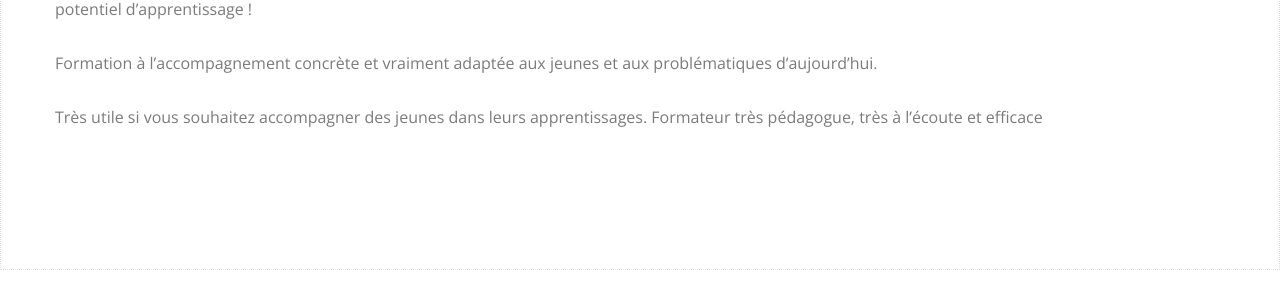
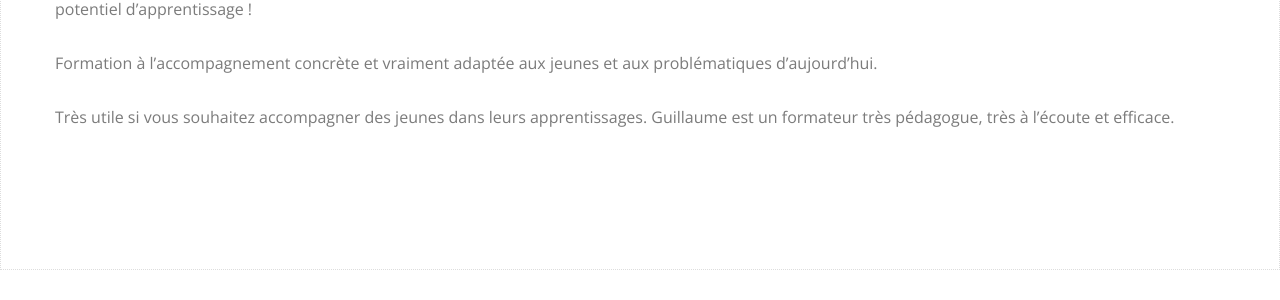
Before and after one commit to midjoule/lifeschool, a Jekyll site: the page built from _posts/2019-06-11-formation-réedukaction-du-29-au-31-juillet-2019-a-vevey.md, in a window 1280 px wide and 1371 px high. Shown: the part 604-904 px from the top of the window. Built offline with Jekyll 4.4.1, drawn with Linux system fonts in a browser that asks for light colours; nearby versions of some CDN libraries; some web fonts are replaced; our own code applies the rules of GitHub Pages for plain Markdown files.

Commit message:
Update Articles “2019-06-11-formation-réedukaction-du-29-au-31-juillet-2019-a-vevey”

```diff
--- a/_posts/2019-06-11-formation-réedukaction-du-29-au-31-juillet-2019-a-vevey.md
+++ b/_posts/2019-06-11-formation-réedukaction-du-29-au-31-juillet-2019-a-vevey.md
@@ -10,16 +10,10 @@ image: /img/announcement.png
 * Vous souhaitez aider vos enfants ?
 * Vous êtes parents, coach scolaire, psychopédagogue, orthophoniste, psychomotricien, consultant pédagogique, enseignant spécialisé... ?
 
-
-
 RéEDUK'action Formation
  est faite pour vous !
 
-
-
 Avec des outils simples, ludiques et multiples, RéEDUK'action est adaptée à tous les enfants et tous les adultes, pour de l'accompagnement individuel.
-
-
 
 Elle prend en compte tout l'être, répond à de nombreux besoins, donne des outils à tout âge et propose des solutions pour des situations d'apprentissage difficiles, parfois même très compliquées.
 
@@ -27,5 +21,4 @@ Vous apprendrez à utiliser plusieurs outils pour reconstruire les circuits cons
 
 Formation à l'accompagnement concrète et vraiment adaptée aux jeunes et aux problématiques d'aujourd'hui.
 
-Très utile si vous souhaitez accompagner des jeunes dans leurs apprentissages. Formateur très
- pédagogue, très à l'écoute et efficace
+Très utile si vous souhaitez accompagner des jeunes dans leurs apprentissages. Guillaume est un formateur très pédagogue, très à l'écoute et efficace.
```
